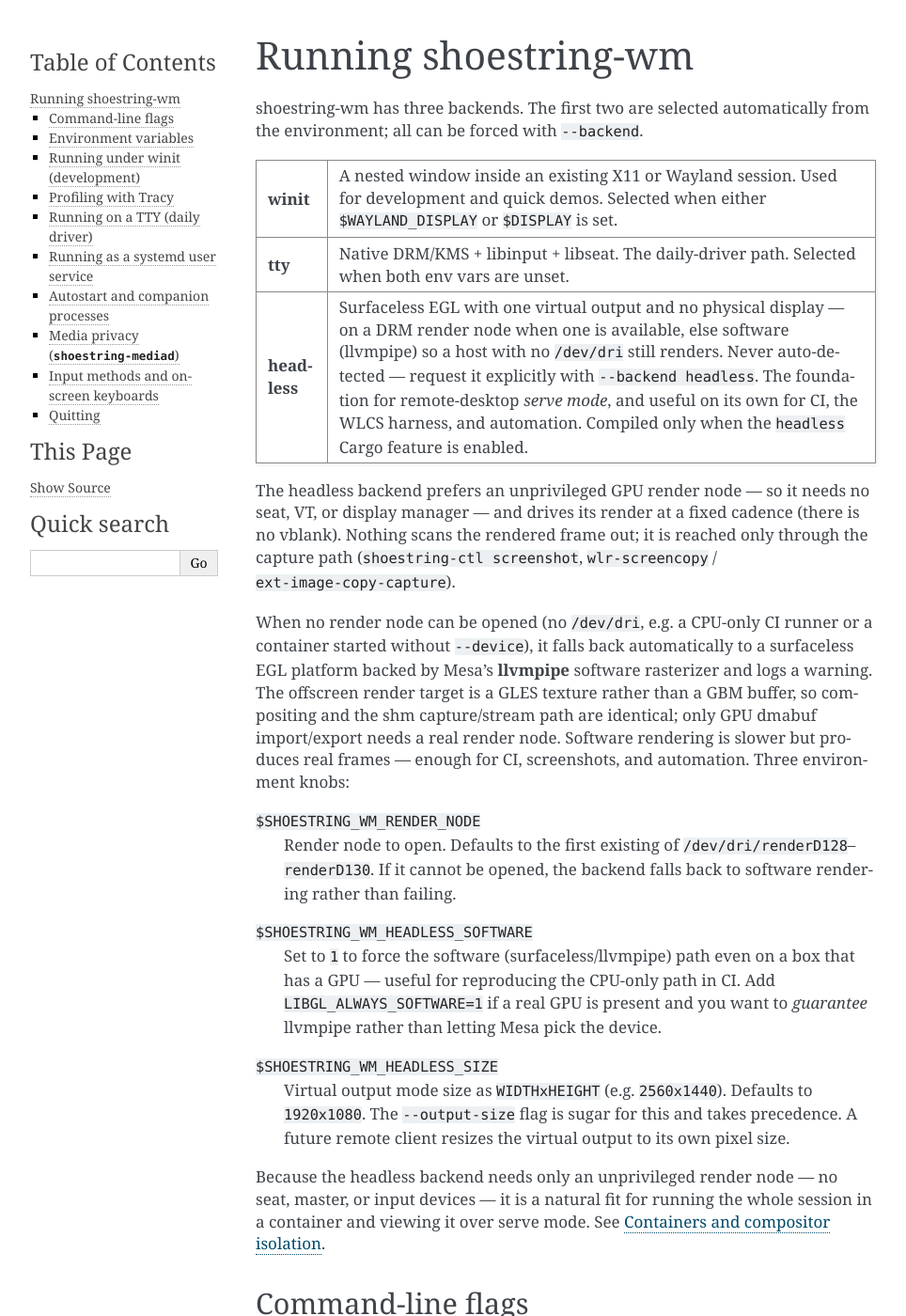
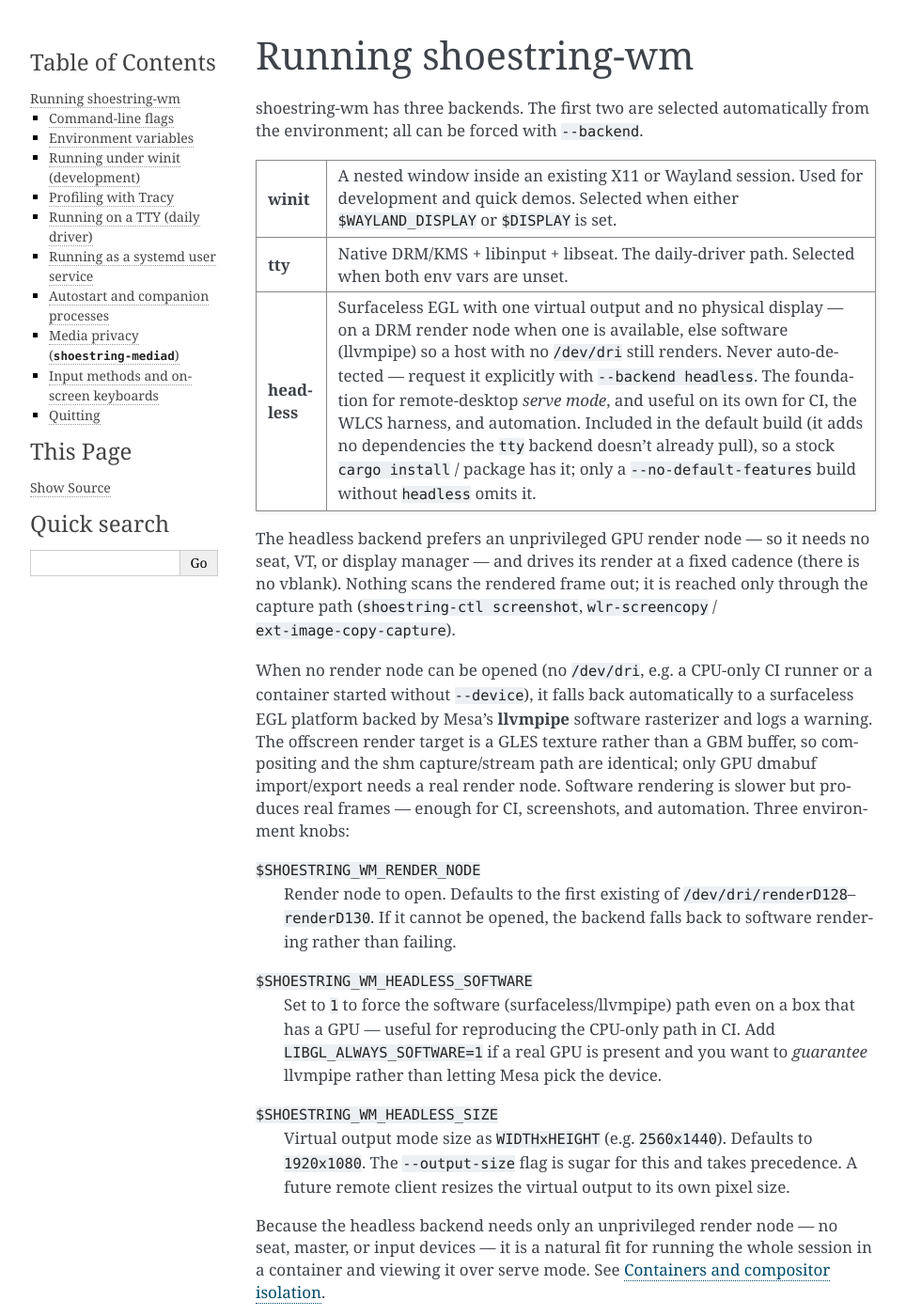
Before and after one commit to szarta/shoestring-wm, a Sphinx documentation site: the page built from docs/running.rst, in a window 1280 px wide and 1400 px high. Shown: the whole window at 94% size, without its empty margins (148-1112 px from the left). Built offline with Sphinx 7.4.7, drawn with Linux system fonts in a browser that asks for light colours; some of the changed text lies outside the part shown.

Commit message:
build: ship headless backend in the default feature set (task 198)
The headless (surfaceless) backend was behind the non-default `headless`
cargo feature, so a stock `cargo install` / deb / rpm lacked it —
`--backend headless` died at startup with "headless backend not compiled
in". That backend is exactly what oracle / CI / batch automation needs
(no visible window, drivable over SSH), so unattended runs were blocked
on a custom `--features headless` build.

Add `headless` to `default`. It pulls **zero** new dependencies — the
egl/gbm/gl smithay features it needs are already brought in by `tty` — so
this only compiles the already-tested backend module; it's still selected
at runtime, costing nothing unless `--backend headless` is used. Sharpen
the (now --no-default-features-only) startup error and update
docs/running.rst, which described headless as needing a special build.

Verified: a plain `cargo build --release` binary starts `--backend
headless`, answers `outputs` / `get_pixel`, and shuts down cleanly.

Co-Authored-By: Claude Opus 4.8 (1M context) <noreply@anthropic.com>

```diff
--- a/docs/running.rst
+++ b/docs/running.rst
@@ -16,8 +16,10 @@ from the environment; all can be forced with ``--backend``.
               renders. Never auto-detected — request it explicitly with
               ``--backend headless``. The foundation for remote-desktop
               *serve mode*, and useful on its own for CI, the WLCS
-              harness, and automation. Compiled only when the
-              ``headless`` Cargo feature is enabled.
+              harness, and automation. Included in the default build (it
+              adds no dependencies the ``tty`` backend doesn't already
+              pull), so a stock ``cargo install`` / package has it; only a
+              ``--no-default-features`` build without ``headless`` omits it.
 ============  ===========================================================
 
 The headless backend prefers an unprivileged GPU render node — so it needs
@@ -65,8 +67,10 @@ Command-line flags
     ``$HOME/.config/...``).
 
 ``-b, --backend winit|tty|headless``
-    Override the auto-detected backend. ``headless`` is only available
-    when compiled with the ``headless`` Cargo feature.
+    Override the auto-detected backend. All three are in the default
+    build; only a ``--no-default-features`` build can drop one (a build
+    without the ``headless`` feature errors at startup if you pass
+    ``--backend headless``).
 
 ``-C, --command CMD``
     Spawn ``CMD`` once the compositor is up. Defaults to
```
Also changed, not shown: Cargo.toml (+6 -1 lines), 1 other file.
